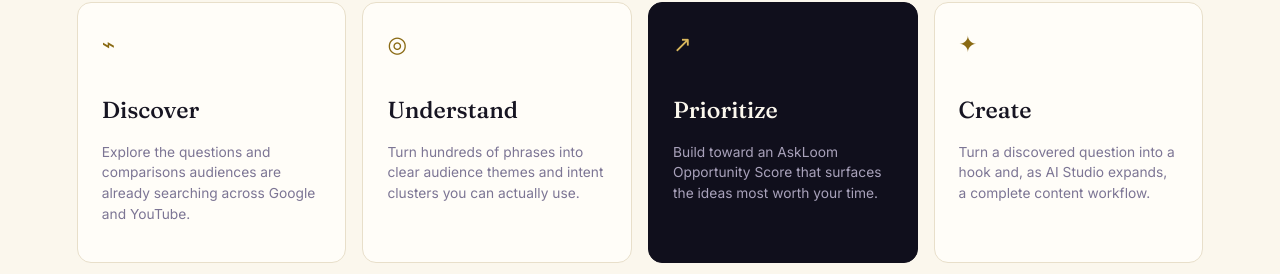
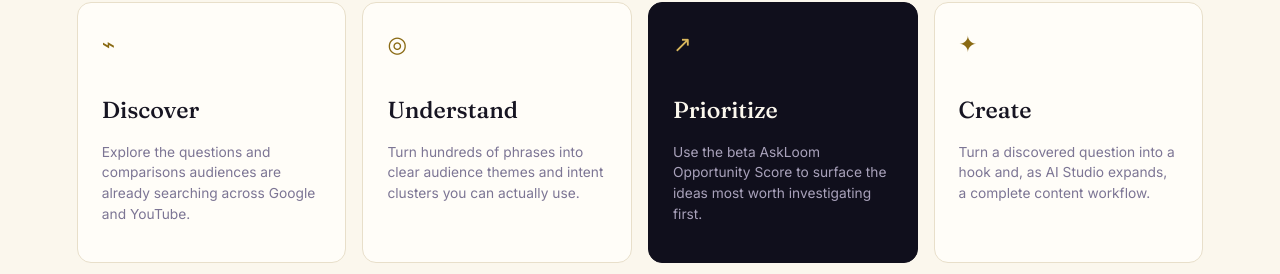
Before and after one commit to winnzzy/Askloom, a React (Vite) app in the folder frontend/: page / in a window 1280 px wide. Shown: the part 1386-1660 px from the top of the page. Built offline with nearby package versions, Linux system fonts and the light colour scheme; no server answers.

Commit message:
Surface ranked opportunities in live research workspace

```diff
--- a/frontend/src/App.tsx
+++ b/frontend/src/App.tsx
@@ -4,6 +4,7 @@ import "./styles.css";
 import "./intelligence.css";
 import SearchCloud from "./components/SearchCloud";
 import ResultsList from "./components/ResultsList";
+import OpportunityPanel from "./components/OpportunityPanel";
 import Pricing from "./components/Pricing";
 import AuthModal from "./components/AuthModal";
 import { fetchCurrentAccount, type GroupedResults } from "./lib/api";
@@ -11,6 +12,7 @@ import { useAuth } from "./lib/auth";
 import {
   fetchLocalizedSuggestions,
   trackProductEvent,
+  type Opportunity,
   type ResearchLanguage,
   type ResearchMarket,
 } from "./lib/intelligence";
@@ -77,6 +79,7 @@ export default function App() {
   const [seed, setSeed] = useState("");
   const [submittedSeed, setSubmittedSeed] = useState("");
   const [grouped, setGrouped] = useState<GroupedResults | null>(null);
+  const [opportunities, setOpportunities] = useState<Opportunity[]>([]);
   const [loading, setLoading] = useState(false);
   const [error, setError] = useState<string | null>(null);
   const [view, setView] = useState<"cloud" | "list">("cloud");
@@ -116,7 +119,7 @@ export default function App() {
 
   const resultCount = useMemo(() => {
     if (!grouped) return 0;
-    return Object.values(grouped).reduce((sum, items) => sum + items.length, 0);
+    return Object.values(grouped).reduce((sum, items) => sum + Object.values(items).reduce((inner, phrases) => inner + phrases.length, 0), 0);
   }, [grouped]);
 
   function changeLanguage(next: Language) {
@@ -143,6 +146,7 @@ export default function App() {
     try {
       const data = await fetchLocalizedSuggestions(seed.trim(), language as ResearchLanguage, market, token);
       setGrouped(data.grouped);
+      setOpportunities(data.opportunities || []);
       setSubmittedSeed(seed.trim());
       setView("cloud");
       trackProductEvent("research_completed", language as ResearchLanguage, market);
@@ -217,7 +221,7 @@ export default function App() {
           <div className="feature-grid">
             <article><span className="feature-icon">⌁</span><h3>Discover</h3><p>Explore the questions and comparisons audiences are already searching across Google and YouTube.</p></article>
             <article><span className="feature-icon">◎</span><h3>Understand</h3><p>Turn hundreds of phrases into clear audience themes and intent clusters you can actually use.</p></article>
-            <article className="featured-feature"><span className="feature-icon">↗</span><h3>Prioritize</h3><p>Build toward an AskLoom Opportunity Score that surfaces the ideas most worth your time.</p></article>
+            <article className="featured-feature"><span className="feature-icon">↗</span><h3>Prioritize</h3><p>Use the beta AskLoom Opportunity Score to surface the ideas most worth investigating first.</p></article>
             <article><span className="feature-icon">✦</span><h3>Create</h3><p>Turn a discovered question into a hook and, as AI Studio expands, a complete content workflow.</p></article>
           </div>
         </section>
@@ -230,6 +234,7 @@ export default function App() {
         {grouped && (
           <section className="results" id="research-results">
             <div className="results-toolbar"><div><span className="result-kicker">RESEARCH WORKSPACE · {resultCount} SIGNALS · {language.toUpperCase()} · {market}</span><h2>Results for “{submittedSeed}”</h2></div><div className="view-toggle"><button className={view === "cloud" ? "active" : ""} onClick={() => changeView("cloud")}>Visual map</button><button className={view === "list" ? "active" : ""} onClick={() => changeView("list")}>Action list</button></div></div>
+            <OpportunityPanel opportunities={opportunities} token={token} />
             {view === "cloud" ? <div className="cloud-result-panel"><SearchCloud seed={submittedSeed} grouped={grouped} /></div> : <ResultsList grouped={grouped} token={token} />}
           </section>
         )}
```
